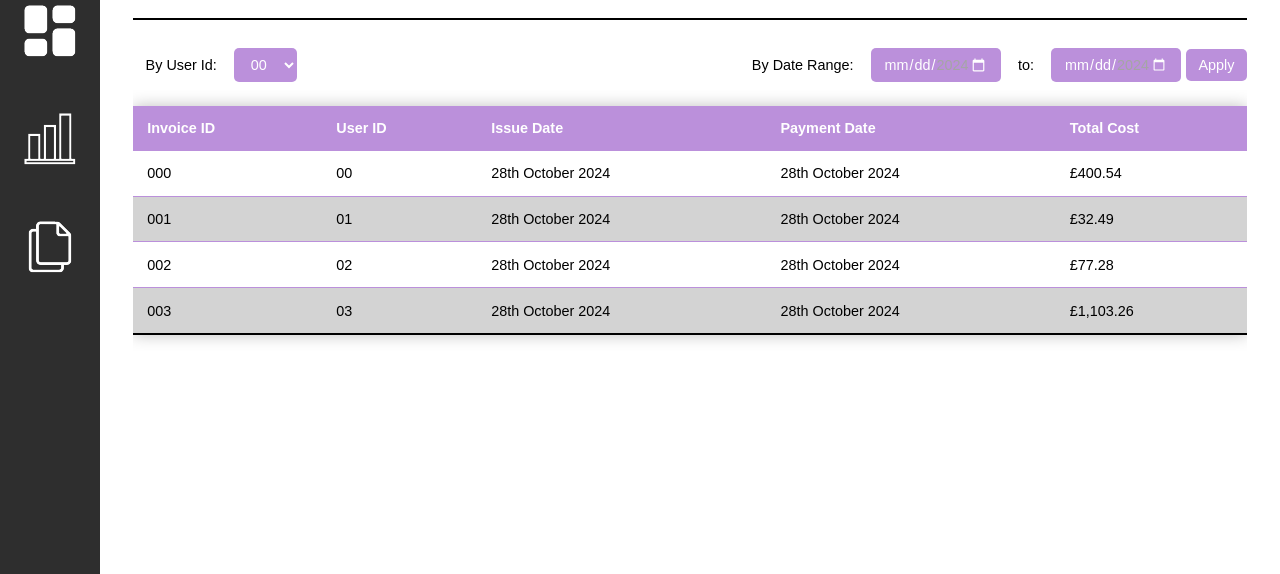
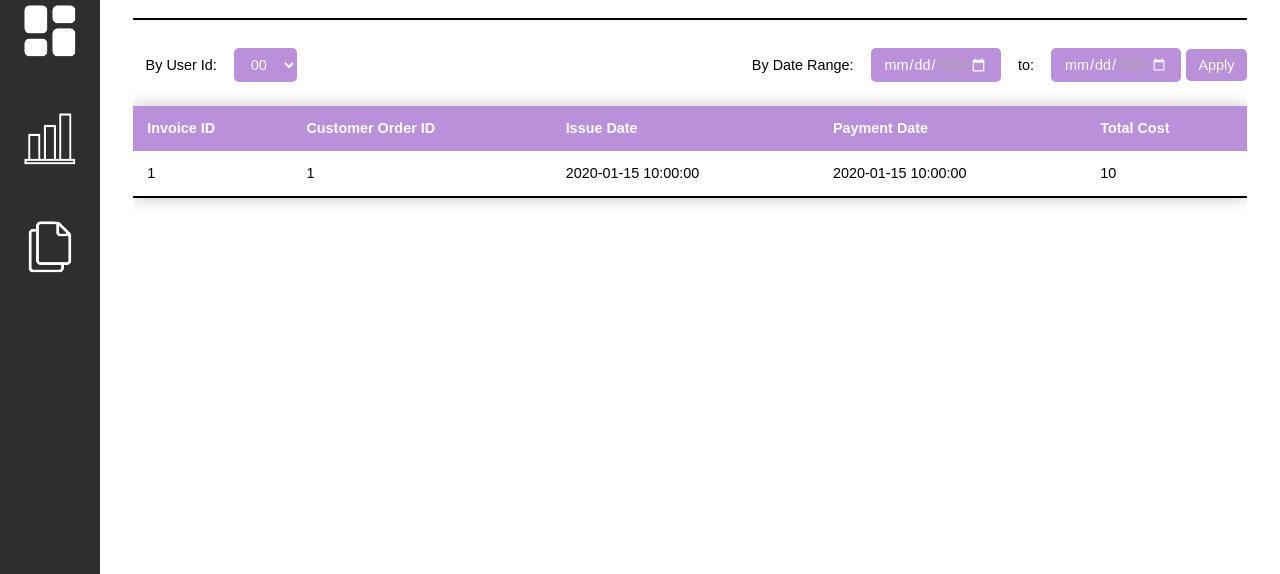
Before and after one commit to Vani0904/Team-Project-Inventory-System, a PHP site: page /admin-invoices.php in a window 1280 px wide. Shown: the part 151-725 px from the top of the page. Run offline with PHP 8.4, Linux system fonts and the light colour scheme; tables that the repository leaves empty or names only in its code hold one stand-in row (values such as "Sample post").

Commit message:
database connection, draft of invoice table db connection

```diff
--- /dev/null
+++ b/includes/connectdb.php
@@ -0,0 +1,13 @@
+<?php
+
+$hostname = "localhost";
+$username = "root";
+$password = "";
+
+$db_name = "inventory-system";
+$connection = mysqli_connect($hostname, $username, $password, $db_name);
+
+if (!$connection)
+{
+    echo "Could not connect to database.";
+}
--- a/pages/admin-invoices.php
+++ b/pages/admin-invoices.php
@@ -1,4 +1,19 @@
 <?php //include '../includes/check-if-admin.php'; ?> <!--This will be required once we have database integration.-->
+
+<?php
+include "../includes/connectdb.php";
+
+$all_invoices = "SELECT * FROM invoice";
+$all_invoices_result = mysqli_query($connection, $all_invoices);
+
+if (mysqli_num_rows($all_invoices_result) != 0) {
+    $invoice_count = mysqli_num_rows($all_invoices_result);
+}
+
+$current_row = 0;
+
+?>
+
 <?php include '../includes/head.php'; ?>
 
 <head>
@@ -39,45 +54,29 @@
                             <tr>
                                 <th>Row Number</th>
                                 <th>Invoice ID</th>
-                                <th>User ID</th>
+                                <th>Customer Order ID</th>
                                 <th>Issue Date</th>
                                 <th>Payment Date</th>
                                 <th>Total Cost</th>
                             </tr>
                         </thead>
                         <tbody>
-                            <tr onclick="selectRow(this)">
-                                <td>0</td>
-                                <td>000</td>
-                                <td>00</td>
-                                <td>28th October 2024</td>
-                                <td>28th October 2024</td>
-                                <td>£400.54</td>
-                            </tr>
-                            <tr onclick="selectRow(this)">
-                                <td>1</td>
-                                <td>001</td>
-                                <td>01</td>
-                                <td>28th October 2024</td>
-                                <td>28th October 2024</td>
-                                <td>£32.49</td>
-                            </tr>
-                            <tr onclick="selectRow(this)">
-                                <td>2</td>
-                                <td>002</td>
-                                <td>02</td>
-                                <td>28th October 2024</td>
-                                <td>28th October 2024</td>
-                                <td>£77.28</td>
-                            </tr>
-                            <tr onclick="selectRow(this)">
-                                <td>3</td>
-                                <td>003</td>
-                                <td>03</td>
-                                <td>28th October 2024</td>
-                                <td>28th October 2024</td>
-                                <td>£1,103.26</td>
-                            </tr>
+                            <?php
+                            while ($row = mysqli_fetch_assoc($all_invoices_result))
+                            {
+                                $current_row++;
+                                ?>
+                                <tr onclick="selectRow(this)">
+                                    <td><?php echo $current_row; ?></td>
+                                    <td><?php echo $row['invoice_id']; ?></td>
+                                    <td><?php echo $row['customer_order_id']; ?></td>
+                                    <td><?php echo $row['invoice_date']; ?></td>
+                                    <td><?php echo $row['payment_date']; ?></td>
+                                    <td><?php echo $row['total_cost']; ?></td>
+                                </tr>
+                                <?php
+                            }
+                            ?>
                         </tbody>
                     </table>
                 </div>
```
